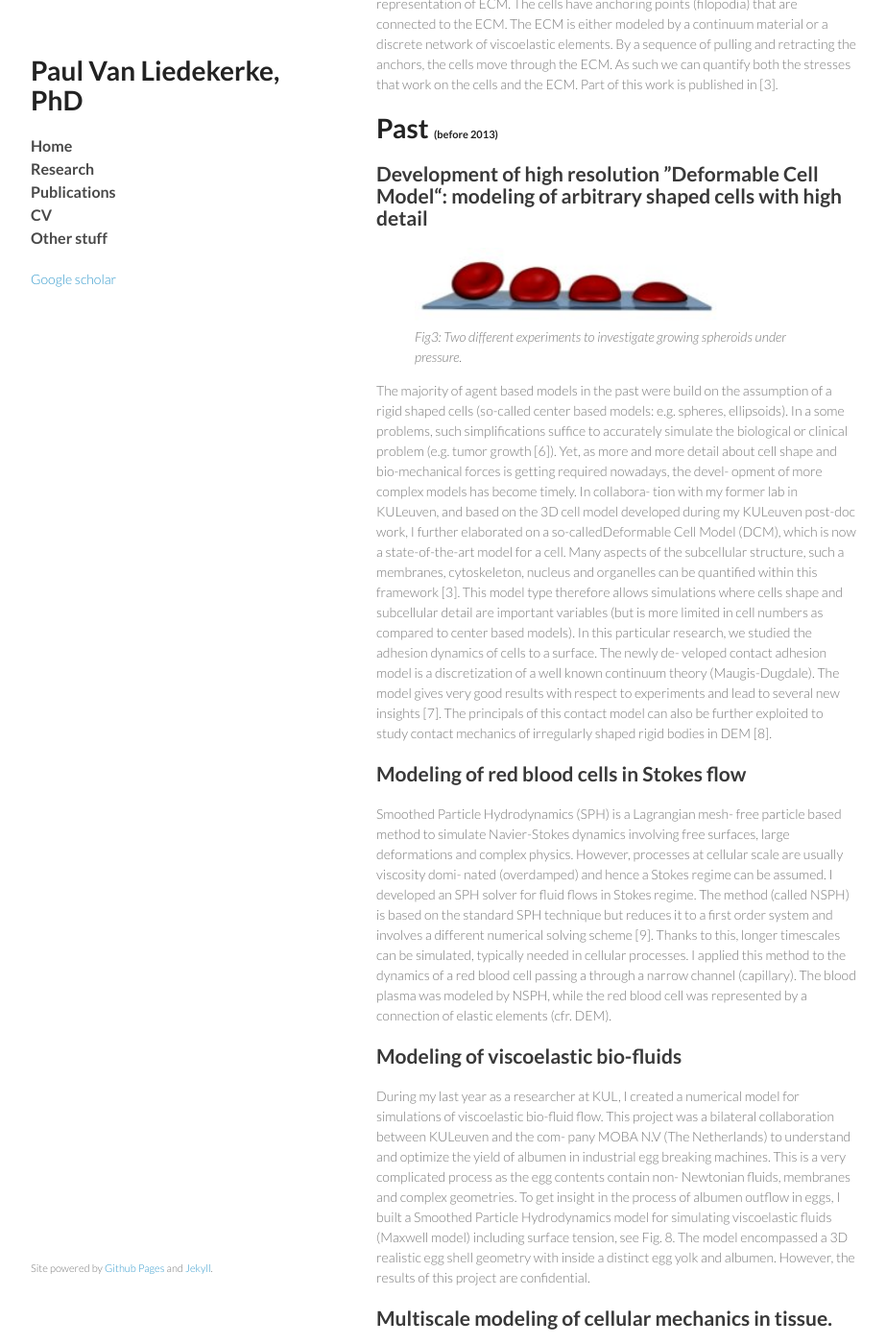
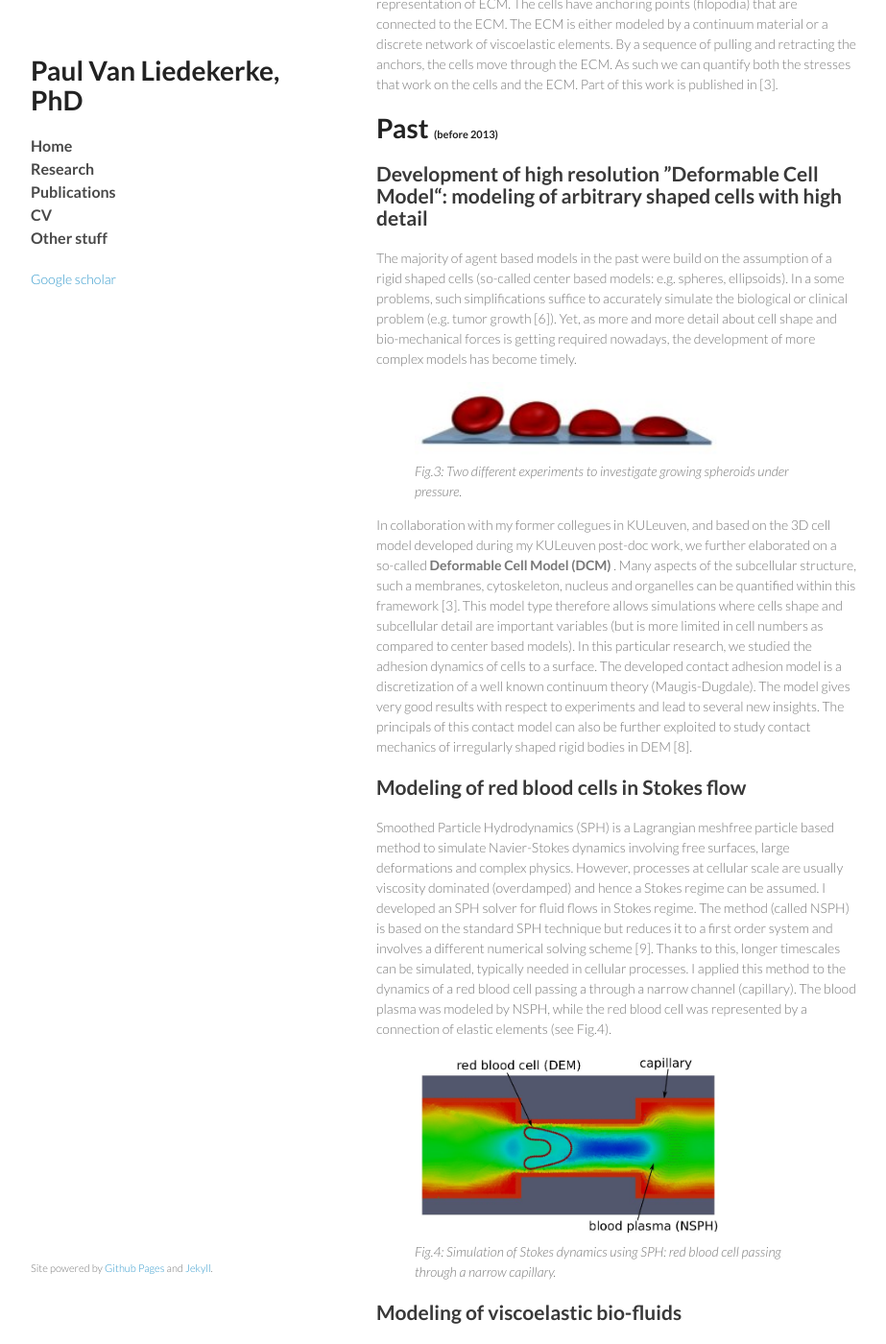
Before and after one commit to paulvanliedekerke/wittgenstein, a Jekyll site: the page research.html, which Jekyll copies as it is, in a window 1280 px wide and 1400 px high, scrolled down 1361 px. Shown: the whole window at 96% size, without its empty margins (178-1101 px from the left). Built offline with Jekyll 4.4.1, drawn with Linux system fonts in a browser that asks for light colours; Markdown is read by kramdown in place of the engine named in the settings; some of the changed text lies outside the part shown.

Commit message:
Update research.html

```diff
--- a/research.html
+++ b/research.html
@@ -39,8 +39,7 @@
 <h2>Modeling and simulation of tissue regeneration using high resolution cell models.</h2>
 
 
-The goal is to get insight in the mechanical stress levels experienced by the hepatocytes during liver tissue regeneration, and clarify the relation with tissue architecture. I am elaborating on a previously introduced high resolution Deformable Cell Model in 3D  (see Fig. 4) that is capable of accurately representing cell shape and integrating information at subcellular scales [2]. In a basic DCM the cell surface is discretized
-by a number of nodes which are connected by viscoelastic elements interacting via pairwise potential functions, creating a flexible scaffolding structure with arbitrary degrees of freedom per cell. I have extended the model with the capability for the cells to grow and divide. This model includes realistic internal mechanics, contact/adhesion mechanics, growth and division, and should become a new standard in agent-based tissue simulations.
+The goal is to get insight in the mechanical stress levels experienced by the hepatocytes during liver tissue regeneration, and clarify the relation with tissue architecture. I am elaborating on a previously introduced high resolution Deformable Cell Model in 3D  (see Fig. 3) that is capable of accurately representing cell shape and integrating information at subcellular scales [2]. In a basic DCM the cell surface is discretized by a number of nodes which are connected by viscoelastic elements interacting via pairwise potential functions, creating a flexible scaffolding structure with arbitrary degrees of freedom per cell. I have extended the model with the capability for the cells to grow and divide. This model includes realistic internal mechanics, contact/adhesion mechanics, growth and division, and should become a new standard in agent-based tissue simulations.
 
 <figure>
 <img src="pics/lobule_final_DCM.jpg" alt="" width="400">
@@ -74,34 +73,24 @@ The influence of mechanical feedback loop between cells and Extra-Cellular Matri
 <h2>Development of high resolution ”Deformable Cell Model“: modeling of arbitrary shaped cells with high
 detail</h2>
 
-<figure>
-<img src="pics/DCM_odenthal.jpg" alt="" width="320">
-<figcaption> <I> Fig3:  Two different experiments to investigate growing spheroids under pressure. </I>  </figcaption>
-</figure>
+
 
 
 The majority of agent based models in the past were build on the
 assumption of a rigid shaped cells (so-called center based models:
 e.g. spheres, ellipsoids). In a some problems, such simplifications
 suffice to accurately simulate the biological or clinical problem (e.g.
-tumor growth [6]). Yet, as more and more detail about cell shape
+tumor growth [6]). Yet, as more and more detail about cell shape and bio-mechanical forces is getting required nowadays, the development of more complex models has become timely.
 
-and bio-mechanical forces is getting required nowadays, the devel-
-opment of more complex models has become timely. In collabora-
-tion with my former lab in KULeuven, and based on the 3D cell
+<figure>
+<img src="pics/DCM_odenthal.jpg" alt="" width="320">
+<figcaption> <I> Fig.3:  Two different experiments to investigate growing spheroids under pressure. </I>  </figcaption>
+</figure>
 
-model developed during my KULeuven post-doc work, I further
-elaborated on a so-calledDeformable Cell Model (DCM), which is now a state-of-the-art model for a cell.
+In collaboration with my former collegues in KULeuven, and based on the 3D cell model developed during my KULeuven post-doc work, we further elaborated on a so-called <b>Deformable Cell Model (DCM) </b>.
 Many aspects of the subcellular structure, such a membranes, cytoskeleton, nucleus and organelles can be
 quantified within this framework [3]. This model type therefore allows simulations where cells shape and
-subcellular detail are important variables (but is more limited in cell numbers as compared to center based
-
-models). In this particular research, we studied the adhesion dynamics of cells to a surface. The newly de-
-veloped contact adhesion model is a discretization of a well known continuum theory (Maugis-Dugdale).
-
-The model gives very good results with respect to experiments and lead to several new insights [7]. The
-principals of this contact model can also be further exploited to study contact mechanics of irregularly
-shaped rigid bodies in DEM [8].
+subcellular detail are important variables (but is more limited in cell numbers as compared to center based models). In this particular research, we studied the adhesion dynamics of cells to a surface. The developed contact adhesion model is a discretization of a well known continuum theory (Maugis-Dugdale). The model gives very good results with respect to experiments and lead to several new insights. The principals of this contact model can also be further exploited to study contact mechanics of irregularly shaped rigid bodies in DEM [8].
 
 
 
@@ -109,21 +98,22 @@ shaped rigid bodies in DEM [8].
 
 <h2>Modeling of red blood cells in Stokes flow</h2>
 
-Smoothed Particle Hydrodynamics (SPH) is a Lagrangian mesh-
-free particle based method to simulate Navier-Stokes dynamics involving free surfaces, large deformations and complex physics.
+Smoothed Particle Hydrodynamics (SPH) is a Lagrangian meshfree particle based method to simulate Navier-Stokes dynamics involving free surfaces, large deformations and complex physics.
 
-However, processes at cellular scale are usually viscosity domi-
-nated (overdamped) and hence a Stokes regime can be assumed.
+However, processes at cellular scale are usually viscosity dominated (overdamped) and hence a Stokes regime can be assumed.
 
-I developed an SPH solver for fluid flows in Stokes regime. The method (called NSPH) is based on the standard SPH technique but
-
-reduces it to a first order system and involves a different numerical solving scheme [9]. Thanks to this, longer timescales can be
-
-simulated, typically needed in cellular processes. I applied this
+I developed an SPH solver for fluid flows in Stokes regime. The method (called NSPH) is based on the standard SPH technique but reduces it to a first order system and involves a different numerical solving scheme [9]. Thanks to this, longer timescales can be simulated, typically needed in cellular processes. I applied this
 method to the dynamics of a red blood cell passing a through a
 narrow channel (capillary). The blood plasma was modeled by
 NSPH, while the red blood cell was represented by a connection of
-elastic elements (cfr. DEM).
+elastic elements (see Fig.4).
+
+	      <figure>
+<img src="pics/rbc.jpg" alt="" width="320">
+<figcaption> <I> Fig.4:  Simulation of Stokes dynamics using SPH: red blood cell passing through a narrow capillary. </I>  </figcaption>
+</figure>
+
+
 <p></p>
 
 <h2>Modeling of viscoelastic bio-fluids </h2>
```
Also changed, not shown: other parts of research.html (+1 -1 lines).
